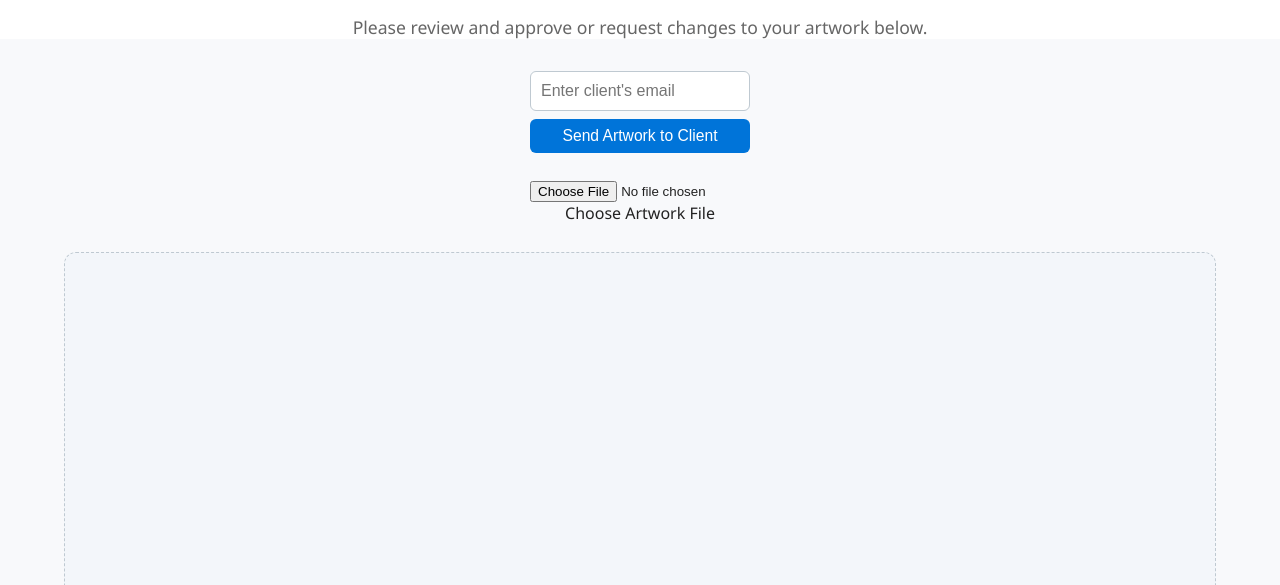
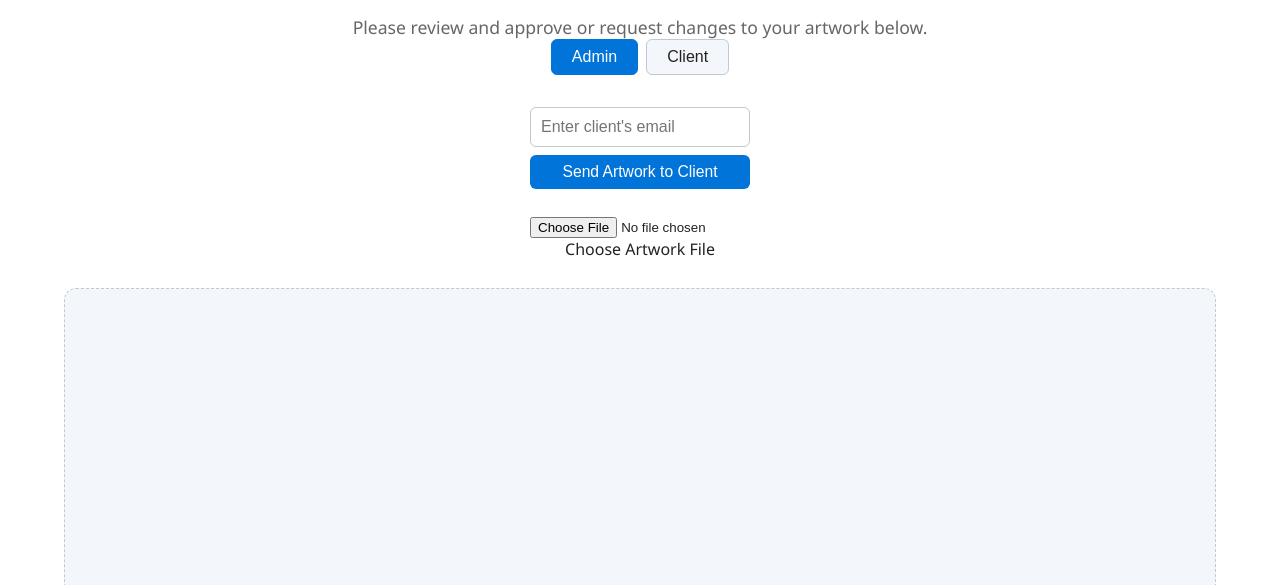
Before and after one commit to Samu77-B/artwork-approval-system, a plain HTML site: page artwork-approval.html in a window 1280 px wide. Shown: the part 215-800 px from the top of the page. Drawn offline with Linux system fonts and the light colour scheme.

Commit message:
Update artwork-approval.html

```diff
--- a/artwork-approval.html
+++ b/artwork-approval.html
@@ -13,6 +13,9 @@
       <img src="img/PBJA_logo.svg" alt="PBJA Logo" class="logo">
       <h1>Artwork Approval</h1>
       <p class="subtitle">Please review and approve or request changes to your artwork below.</p>
+      <div class="profile-switcher">
+        <button class="profile-btn active" data-profile="admin">Admin</button>
+        <button class="profile-btn" data-profile="client">Client</button>
       </div>
     </header>
     <!-- Admin Section -->
```
